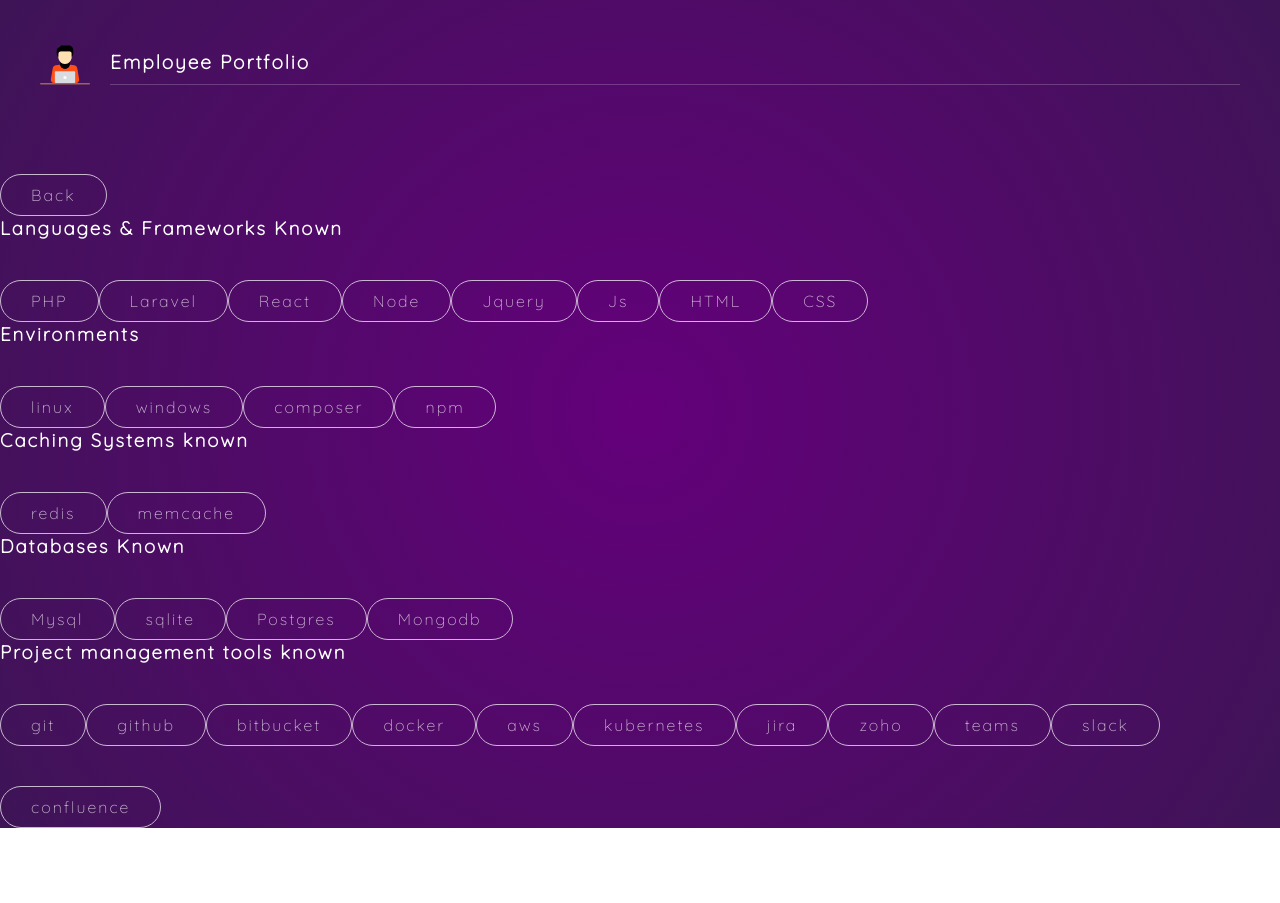
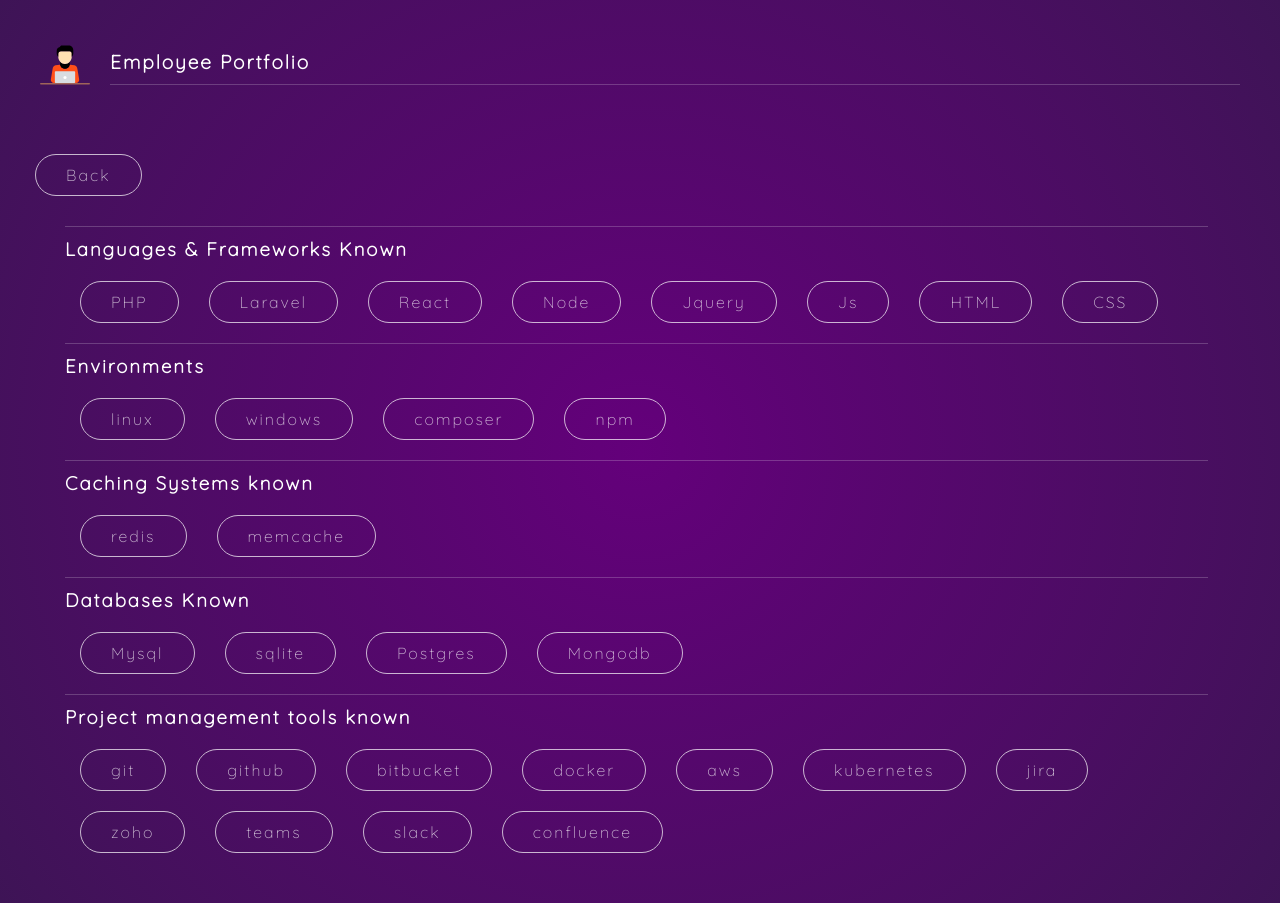
Before and after one commit to deepak0023/portfolio, a React (Create React App) app: page /skill in a window 1280 px wide. Before the commit the page ends 828 px from the top, so only its background shows below. Built offline with nearby package versions, Linux system fonts and the light colour scheme.

Commit message:
Css : Adding some extra css to fix some spacing for the pages

```diff
--- a/src/index.css
+++ b/src/index.css
@@ -104,3 +104,40 @@
 .order p{
   margin: 20px auto;
 }
+
+.skill_container {
+  max-width: 94%;
+  margin: 10px 35px 40px;
+}
+
+.skill_container > .skill_block {
+  display: block;
+  margin: 10px;
+  padding: 0px 20px;
+}
+
+.skill_container > .project_block {
+  display: inline-block;
+  margin: 10px;
+  padding: 0px 20px;
+  max-width: 45%;
+}
+
+.skill_container h3{
+  padding-top: 10px;
+  padding-bottom: 10px;
+  margin-top: 10px;
+  border-top: 1px solid rgba(255,255,255,0.2);
+}
+
+.back_button {
+  margin: 10px auto 20px;
+}
+
+.personal_info .back_button {
+  margin: 30px auto 0px;
+}
+
+.skill_button {
+  margin: 10px 15px;
+}
```
